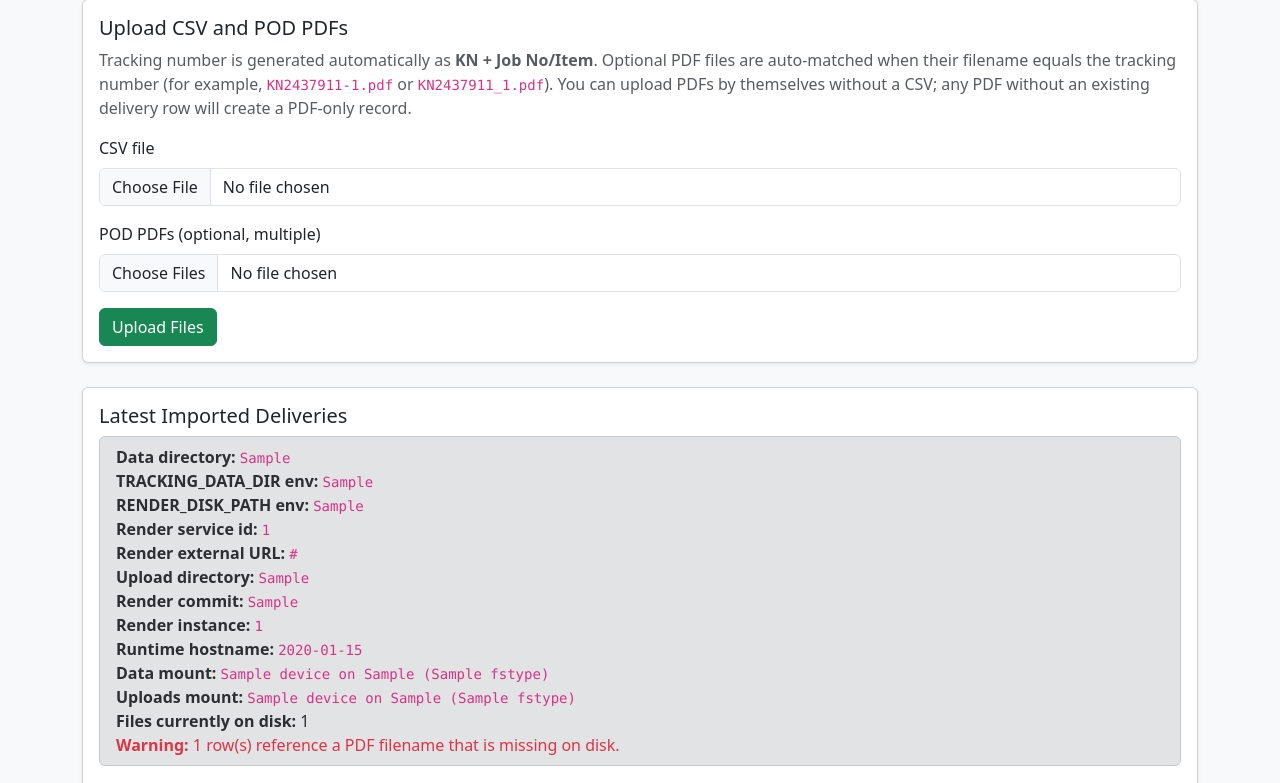
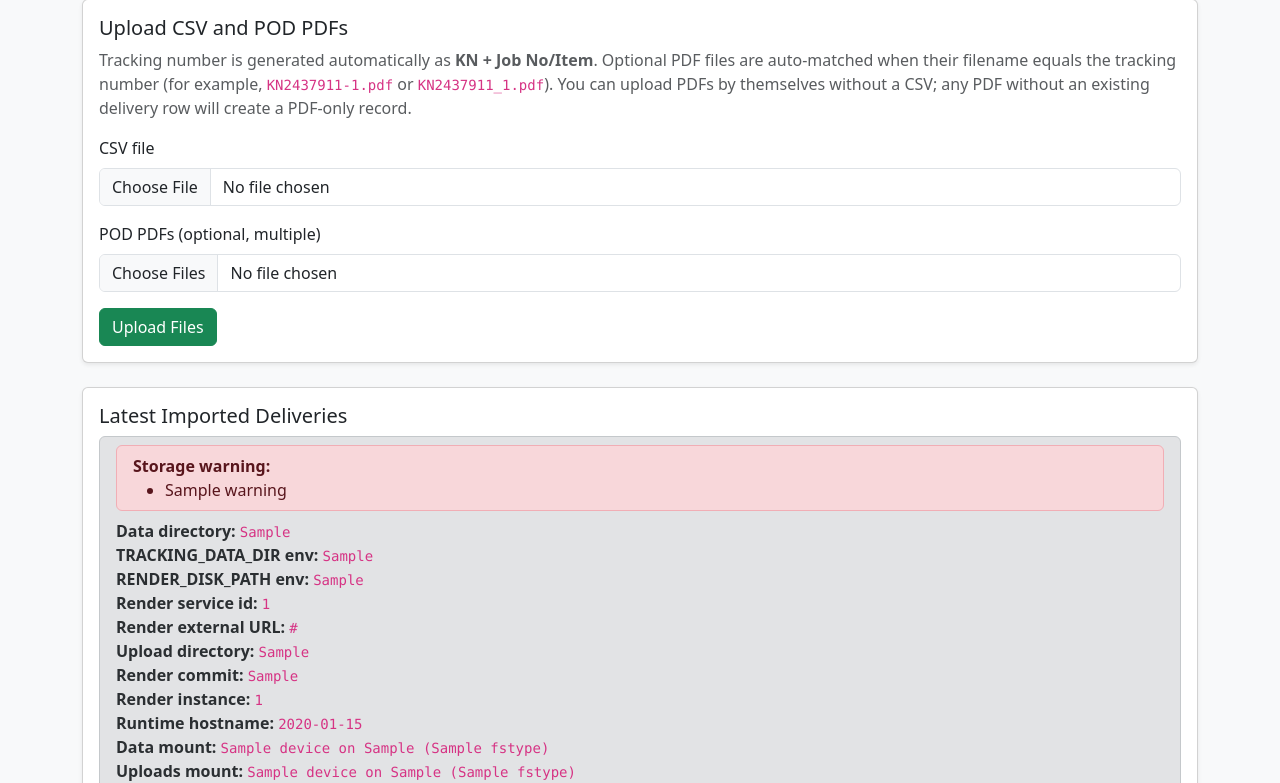
Before and after one commit to Silverlake-nacho/silverlake.tracking, a Flask app: template templates/admin.html in a window 1280 px wide. Shown: the part 87-870 px from the top of the page. Run offline with Flask 3, Linux system fonts and the light colour scheme; the template is opened without the code that fills it: most values are stand-ins (such as "Sample title", 1, 10 or a date in 2020).

Commit message:
Update admin.html

```diff
--- a/templates/admin.html
+++ b/templates/admin.html
@@ -48,6 +48,16 @@
         <div class="card-body">
           <h2 class="h5">Latest Imported Deliveries</h2>
           <div class="alert alert-secondary py-2">
+            {% if storage_warnings %}
+              <div class="alert alert-danger mb-2 py-2">
+                <strong>Storage warning:</strong>
+                <ul class="mb-0">
+                  {% for warning in storage_warnings %}
+                    <li>{{ warning }}</li>
+                  {% endfor %}
+                </ul>
+              </div>
+            {% endif %}
             <div><strong>Data directory:</strong> <code>{{ data_dir }}</code></div>
             <div><strong>TRACKING_DATA_DIR env:</strong> <code>{{ tracking_data_dir_env or "(not set - using auto-detected path)" }}</code></div>
             <div><strong>RENDER_DISK_PATH env:</strong> <code>{{ render_disk_path_env or "(not set)" }}</code></div>
```
